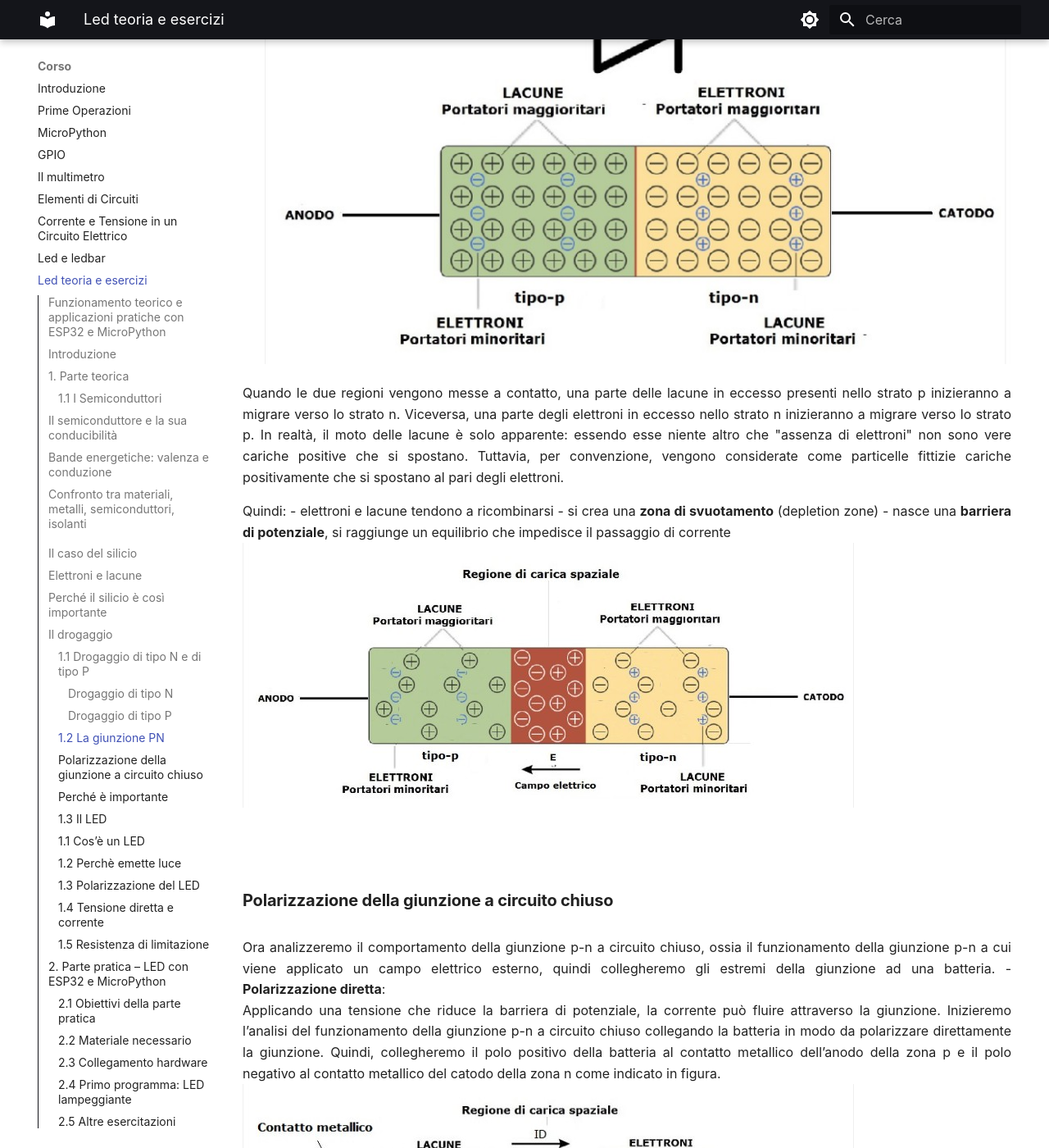
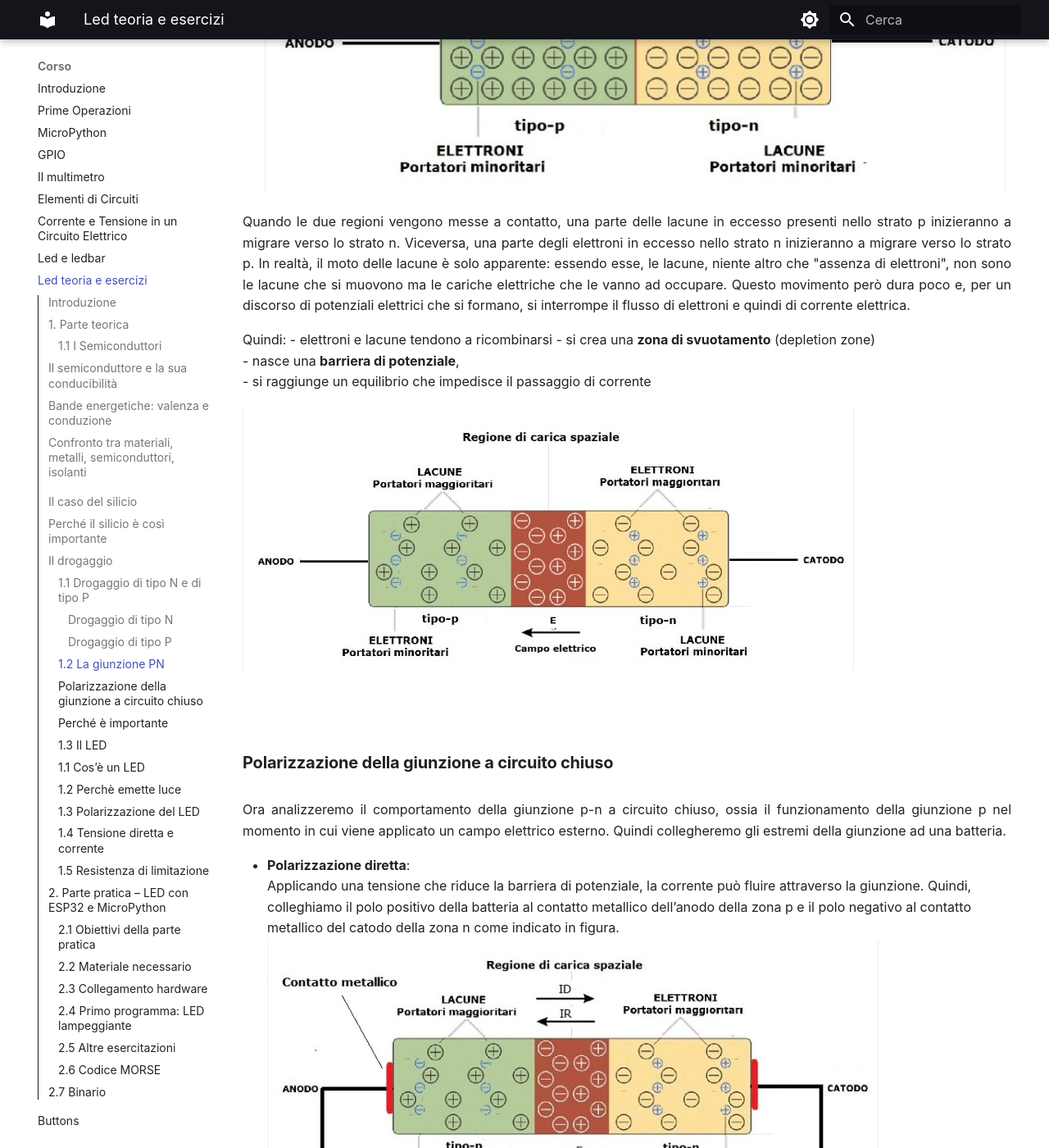
Before and after one commit to dvjlabs/esp32_course, an MkDocs documentation site: the page built from docs/corso/11_1_Il LED teoria e applicazioni.md, in a window 1280 px wide and 1400 px high, scrolled down 7005 px. Shown: the whole window at 82% size. Built offline with MkDocs 1.6.1 and Material for MkDocs 9.7.7, drawn with Linux system fonts in a browser that asks for light colours; some of the changed text lies outside the part shown.

Commit message:
cambiato file sui led
aggiornato

```diff
--- a/docs/corso/11_1_Led teoria.md
+++ b/docs/corso/11_1_Il LED teoria e applicazioni.md
@@ -1,53 +1,46 @@
-# Lezione sul LED
-## Funzionamento teorico e applicazioni pratiche con ESP32 e MicroPython
-
----
+# Lezione sul LED: teoria e applicazioni con ESP32
 
 ## Introduzione
 In questa lezione verrà studiato il **LED (Light Emitting Diode)**, uno dei componenti elettronici più semplici ma anche più utilizzati.
 La lezione è divisa in due parti:
 1. **Parte teorica**: funzionamento fisico ed elettrico del LED
 2. **Parte pratica**: utilizzo del LED con ESP32 e programmazione in MicroPython
-
 ---
-
 ## 1. Parte teorica
 
 ### 1.1 I Semiconduttori
-I semiconduttori, nella scienza e tecnologia dei materiali, sono materiali che hanno resistività intermedia tra i metalli e gli isolanti. In condizioni ambiente, sono esempi di semiconduttori il silicio e il germanio elementari, l'arseniuro di gallio (GaAs) e il carburo di silicio (SiC).
+I semiconduttori, nella scienza e tecnologia dei materiali, sono materiali che hanno resistività intermedia tra i metalli e gli isolanti. Sono esempi di semiconduttori il silicio e il germanio, l'arseniuro di gallio (GaAs) e il carburo di silicio (SiC).
 
 Essi sono alla base di tutti i principali dispositivi elettronici e microelettronici a stato solido quali transistor, diodi e diodi a emissione luminosa (LED).
 ![tavola periodica](images/tav_periodica.jpg)
 
 ## Il semiconduttore e la sua conducibilità
 
-Un **semiconduttore** è un materiale la cui **conducibilità elettrica** è intermedia tra quella di un conduttore (come il rame) e quella di un isolante (come la plastica).
+Un **semiconduttore** è un materiale la cui **conducibilità elettrica** è intermedia tra quella di un conduttore (come il rame la cui resistenza si approssima a $1.68 \times 10^{-8}$ ohm) e quella di un isolante (come la plastica con resistività $10^9$ ohm).
 La sua conducibilità dipende dalla **struttura energetica degli elettroni** all’interno del materiale.
 
----
+
 
 ## Bande energetiche: valenza e conduzione
 
 Negli atomi di un solido, gli elettroni possono occupare solo determinati **livelli energetici**, organizzati in **bande**:
+![livelli energetici](images/livelliatomo.jpg)
 
 - **Banda di valenza**
-  È la banda energetica occupata dagli elettroni legati agli atomi, responabili dei legami chimici e che normalmente non si muovono.
-  In questa banda gli elettroni **non possono muoversi liberamente**, quindi non contribuiscono alla corrente elettrica.
+  È la banda energetica occupata dagli elettroni legati agli atomi responsabili dei legami chimici. In questa banda gli elettroni **non si possono muovere liberamente**, quindi non contribuiscono alla corrente elettrica.
 
 
 - **Banda di conduzione**
-  È una banda energetica superiore, pià alta rispetto a quella di conduzione dove gli elettroni:
-  - non sono più legato ad un atomo specifico;
+  È una banda energetica superiore, piu alta rispetto a quella di conduzione dove gli elettroni:
+  - non sono più legati ad un atomo specifico;
   - possono muoversi liberamente nel materiale;
   - quindi trasportano corrente elettrica.
 
-  In pratica, gli elettroni che raggiungono questa banda sono **liberi di muoversi** nel materiale e possono quindi **condurre corrente**.
 
 Tra le due bande esiste una zona proibita detta **gap energetico** (*band gap*).
 - se il gap è piccolo -> l'elettrone può saltare facilmente nella banda di conduzione;
 - se il gap è grande -> è molto difficile realizzare il salto.
 
----
 
 ## Confronto tra materiali, metalli, semiconduttori, isolanti
 LA loro classificazione dipende tutto da come sono queste bande:
@@ -84,9 +77,6 @@
 - passa nella banda di conduzione
 - lascia una **lacuna** nella banda di valenza
 
----
-
-## Elettroni e lacune
 Quando un elettrone passa alla banda di conduzione:
 - l’elettrone libero contribuisce alla corrente
 - la **lacuna** si comporta come una carica positiva mobile
@@ -95,28 +85,21 @@
 - **elettroni** nella banda di conduzione
 - **lacune** nella banda di valenza
 
----
-
 ## Perché il silicio è così importante
 Il silicio è ideale perché:
 
 - può essere facilmente **drogato** per controllarne la conducibilità
 - è abbondante e stabile in natura
 
-Queste proprietà rendono il silicio (opportunamente drogato) la base per la realizzazione di dispositivi largamente utilizzati in elettronica come:
+Queste proprietà rendono il silicio come l'elemento principale nella realizzazione di dispositivi largamente utilizzati in elettronica come:
 - diodi
 - LED
 - transistor
 - microprocessori
 
 ## Il drogaggio
-Il drogaggio consiste nell’aggiungere piccolissime quantità di atomi “estranei” al silicio puro per modificare la sua conducibilità elettrica. Importante capire che con il drogaggio non si cambia il materiale ma il comportamento elettrico del silicio.
-Vediamo alcuni concetti base. Il silicio puro ha:
-- ha 4 elettroni di valenza
-- forma 4 legami covalenti
-- conduce pochissimo (quasi isolante)
-
-Quindi per far muovere gli elettroni, serve aiutarlo. Per far questo, il silicio viene **drogato***
+Il drogaggio consiste nell’aggiungere piccolissime quantità di atomi “estranei” all'interno del reticolo cristallino del silicio puro per modificare la sua conducibilità elettrica. Importante capire che, con il drogaggio non si cambia il materiale, ma solo il comportamento elettrico del silicio.
+Vediamo cosa significa drogare il silicio e quali sono i suoi effetti.
 
 ### 1.1 Drogaggio di tipo N e di tipo P
 ![drogaggio Si](images/Drogaggio.jpg)
@@ -131,7 +114,7 @@
 
 L'elettrone che rimane libero può muoversi facilmente e movimento di elettroni significa corrente elettrica.
 
-Questo tipo di silicio si dice drogato N in quanto nella struttura cristallina risulta presente una eccedenza di cariche negative (N) che si possono facilmente muovere. E quindi il silicio, che in condizioni non drogate è un elemento *semi-conduttore*, in oppurtune condizioni che vedremo di seguito, può diventare conduttore.
+Questo tipo di silicio si dice drogato N in quanto nella struttura cristallina risulta presente un'eccedenza di cariche negative (N) che si possono facilmente muovere. E quindi il silicio, che in condizioni non drogate è un elemento *semi-conduttore*, in oppurtune condizioni che vedremo di seguito, può diventare conduttore.
 
 #### Drogaggio di tipo P
 
@@ -139,10 +122,9 @@
 - Boro (B)
 - Alluminio (Al)
 
-Con questo tipo di drogaggio, ci sono tre elettroni che il Boro, ad esempio mette a disposizione per i collegamenti di valenza con gli atomi di silicio. Di conseguenza, manca un elettrone per completare i legami del reticolo cristallino.
+Con questo tipo di drogaggio, ci sono tre elettroni che il Boro, ad esempio, mette a disposizione per i collegamenti di valenza con gli atomi di silicio. Di conseguenza, manca un elettrone per completare i legami del reticolo cristallino.
 
-Si, in pratica, una lacuna (buco). Le lacune si comportano come cariche positive.
-Questo tipo di silicio si dice drogato P in quanto nella struttura cristallina risulta presente una eccedenza di cariche positive (P) in cui gli elettroni possono facilmente occupare.
+Si crea, in pratica, una lacuna (buco). Le lacune si comportano come cariche positive. Questo tipo di silicio si dice drogato P in quanto nella struttura cristallina risulta presente un'eccedenza di cariche positive (P) che gli elettroni possono facilmente occupare.
 Anche in questo caso, il silicio, che in condizioni non drogate è un elemento *semi-conduttore*, in oppurtune condizioni che vedremo di seguito, può diventare conduttore.
 
 ### 1.2 La giunzione PN
@@ -153,21 +135,25 @@
 
 ![giunzione PN](images/giunzionePN.jpg)
 
-Quando le due regioni vengono messe a contatto, una parte delle lacune in eccesso presenti nello strato p inizieranno a migrare verso lo strato n. Viceversa, una parte degli elettroni in eccesso nello strato n inizieranno a migrare verso lo strato p. In realtà, il moto delle lacune è solo apparente: essendo esse niente altro che "assenza di elettroni" non sono vere cariche positive che si spostano. Tuttavia, per convenzione, vengono considerate come particelle fittizie cariche positivamente che si spostano al pari degli elettroni.
+Quando le due regioni vengono messe a contatto, una parte delle lacune in eccesso presenti nello strato p inizieranno a migrare verso lo strato n. Viceversa, una parte degli elettroni in eccesso nello strato n inizieranno a migrare verso lo strato p. In realtà, il moto delle lacune è solo apparente: essendo esse, le lacune, niente altro che "assenza di elettroni", non sono le lacune che si muovono ma le cariche elettriche che le vanno ad occupare.
+Questo movimento però dura poco e, per un discorso di potenziali elettrici che si formano, si interrompe il flusso di elettroni e quindi di corrente elettrica.
 
 Quindi:
 - elettroni e lacune tendono a ricombinarsi
 - si crea una **zona di svuotamento** (depletion zone)
-- nasce una **barriera di potenziale**, si raggiunge un equilibrio che impedisce il passaggio  di corrente
+- nasce una **barriera di potenziale**,
+- si raggiunge un equilibrio che impedisce il passaggio  di corrente
+
 ![giunzione PN](images/giunzionepn_svuotata.jpg)
 
 ### Polarizzazione della giunzione a circuito chiuso
-Ora analizzeremo il comportamento della giunzione p-n a circuito chiuso, ossia il funzionamento della giunzione p-n a cui viene applicato un campo elettrico esterno, quindi collegheremo gli estremi della giunzione ad una batteria.
+Ora analizzeremo il comportamento della giunzione p-n a circuito chiuso, ossia il funzionamento della giunzione p nel momento in cui viene applicato un campo elettrico esterno. Quindi collegheremo gli estremi della giunzione ad una batteria.
+
 - **Polarizzazione diretta**:
-  Applicando una tensione che riduce la barriera di potenziale, la corrente può fluire attraverso la giunzione. Inizieremo l’analisi del funzionamento della giunzione p-n a circuito chiuso collegando la batteria in modo da polarizzare direttamente la giunzione. Quindi, collegheremo il polo positivo della batteria al contatto metallico dell’anodo della zona p e il polo negativo al contatto metallico del catodo della zona n come indicato in figura.
+  Applicando una tensione che riduce la barriera di potenziale, la corrente può fluire attraverso la giunzione. Quindi, colleghiamo il polo positivo della batteria al contatto metallico dell’anodo della zona p e il polo negativo al contatto metallico del catodo della zona n come indicato in figura.
   ![pol diretta](images/polariz_diretta.jpg)
 
-  Quando si applica una tensione sufficiente (almeno maggiore di 0,7V) alla giunzione PN, l'effetto è quello di vincere la condizione di equilibrio raggiunta con il contatto, nuovi elettroni vengono forniti al silicio di tipo N, i quali riescono a superare la barriera di equilibrio per procedere nella sezione P. Si crea quindi un flusso di corrente.
+  Quando si applica una tensione sufficiente (almeno maggiore di 0,7V) alla giunzione PN, l'effetto è quello di vincere la condizione di equilibrio raggiunta (barriera di svuotamento), nuovi elettroni vengono forniti al silicio di tipo N, i quali riescono a superare la barriera di equilibrio per procedere nella sezione P. Si crea quindi un flusso di corrente.
 
 - **Polarizzazione inversa**:
   Nella polarizzazione inversa, applicando una tensione opposta, la barriera aumenta e la corrente non passa.
@@ -176,15 +162,9 @@
 La giunzione PN può funzionare come un interruttore:
 - applicando ai suoi capi una tensione opportuna, la corrente circola e il circuito è chiuso;
 - togliendo questa tensione, la giunzione PN funziona come un interruttore aperto, quindi la corrente non circola.
--
-La giunzione PN è alla base del funzionamento di molti dispositivi elettronici:
-- diodi
-- LED
-- transistor
-- circuiti integrati
 
 ### 1.3 Il LED
-Nel LED, la corrente che attraversa la giunzione produce **luce** grazie alla ricombinazione di elettroni e lacune.
+Il LED è un tipo particolare di giunzione PN in cui la corrente che attraversa la giunzione produce **luce** grazie alla ricombinazione di elettroni e lacune.
 
 ### 1.1 Cos’è un LED
 Il LED (Light Emitting Diode) è un **diodo a emissione luminosa**, cioè un componente elettronico semiconduttore che:
@@ -192,9 +172,6 @@
 - emette **luce** quando viene attraversato da corrente elettrica
 
 ### 1.2 Perchè emette luce
-
-Un LED (Light Emitting Diode) è una giunzione PN che, quando è polarizzata direttamente, emette luce.
-
 Il principio di funzionamento è sempre lo stesso del diodo (giunzione PN): riduzione della barriera di potenziale e passaggio di corrente.
 
 **La differenza sta in come viene rilasciata l’energia.**
@@ -231,9 +208,9 @@
 ---
 
 ### 1.4 Tensione diretta e corrente
-Il LED **non è una resistenza** e **non deve essere collegato direttamente a una sorgente di tensione**.
+Il LED **non deve essere collegato direttamente a una sorgente di tensione**.
 
-Valori tipici:
+Valori tipici della tensione e corrente da fornire ai capi di un LED:
 - **Tensione diretta (Vf)**:
   - Rosso: ~1.8–2.0 V
   - Verde: ~2.0–2.2 V
@@ -241,9 +218,8 @@
 - **Corrente nominale**:
   - 5–20 mA
 
-Senza limitazione di corrente il LED **si danneggia**.
+Il LED non è una resistenza per cui se viene collegato direttamente a una tensione esterna, il valore di corrente che vi passerebbe è sicuramente molto maggiore di quella propria di funzionamento e si danneggerebbe. (in base alle legge di ohm V=R*I).
 
----
 
 ### 1.5 Resistenza di limitazione
 Per proteggere il LED si utilizza una **resistenza in serie**.
@@ -263,8 +239,6 @@
 Valori commerciali consigliati:
 - 150 Ω
 - 220 Ω
-
----
 
 
 ## 2. Parte pratica – LED con ESP32 e MicroPython
@@ -318,10 +289,10 @@
 Creare un circuito con 3 led (di colore Rosso, Gialla e Verde).
 I led devono essere comandati dal vostro programma in modo indipendente, quindi dovrete collegare ogni circuito del led con 3 diversi GPIO.
 
-Quindi realizzate 3 programmi diversi che:
-- accende e spegne tutti i led in contemporanea;
-- accende un led alla volta in progressione (1 acceso e gli altri spenti)
-- simulare il comportamento di un semaforo stradale.
+Quindi realizzate 3 programmi diversi in cui:
+- si accende e spegne tutti i led in contemporanea;
+- si accende un led alla volta in progressione (1 acceso e gli altri spenti)
+- si simulare il comportamento di un semaforo stradale.
 
 ### 2.6 Codice MORSE
 
--- a/mkdocs.yml
+++ b/mkdocs.yml
@@ -77,7 +77,7 @@
       - Elementi di Circuiti: corso/10_sensori.md
       - Corrente e Tensione in un Circuito Elettrico: corso/09_corrente_tensione_circuito.md
       - Led e ledbar: corso/11_led_ledbar.md
-      - Led teoria e esercizi: corso/11_1_Led teoria.md
+      - Led teoria e esercizi: corso/11_1_Il LED teoria e applicazioni.md
       - Buttons: corso/12_buttons.md
       - Analog & PWM: corso/20_analog_pwm.md
       - RGB Led: corso/21_led_rgb.md
```
Also changed, not shown: other parts of docs/corso/11_1_Il LED teoria e applicazioni.md (+2 -5 lines), docs/corso/images/circuitoLED1.jpg (added), docs/corso/images/livelliatomo.jpg (added).
